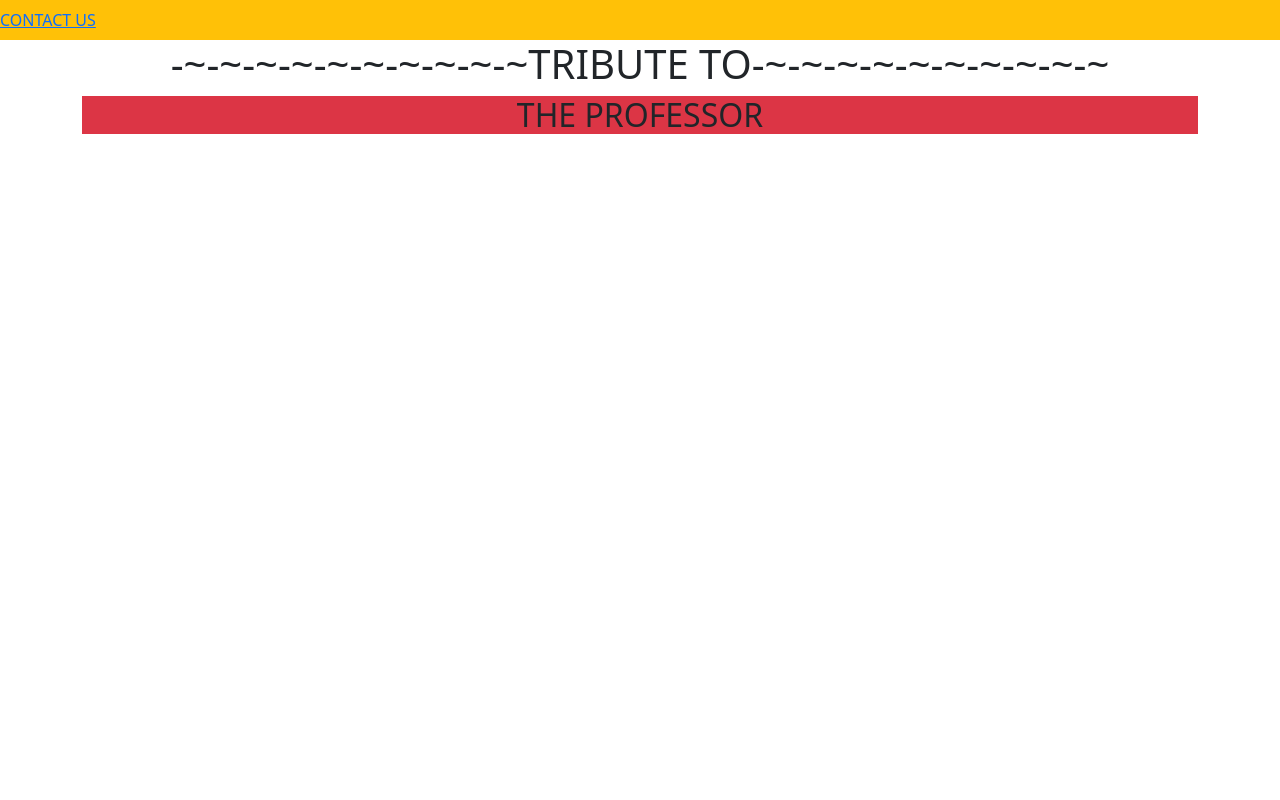
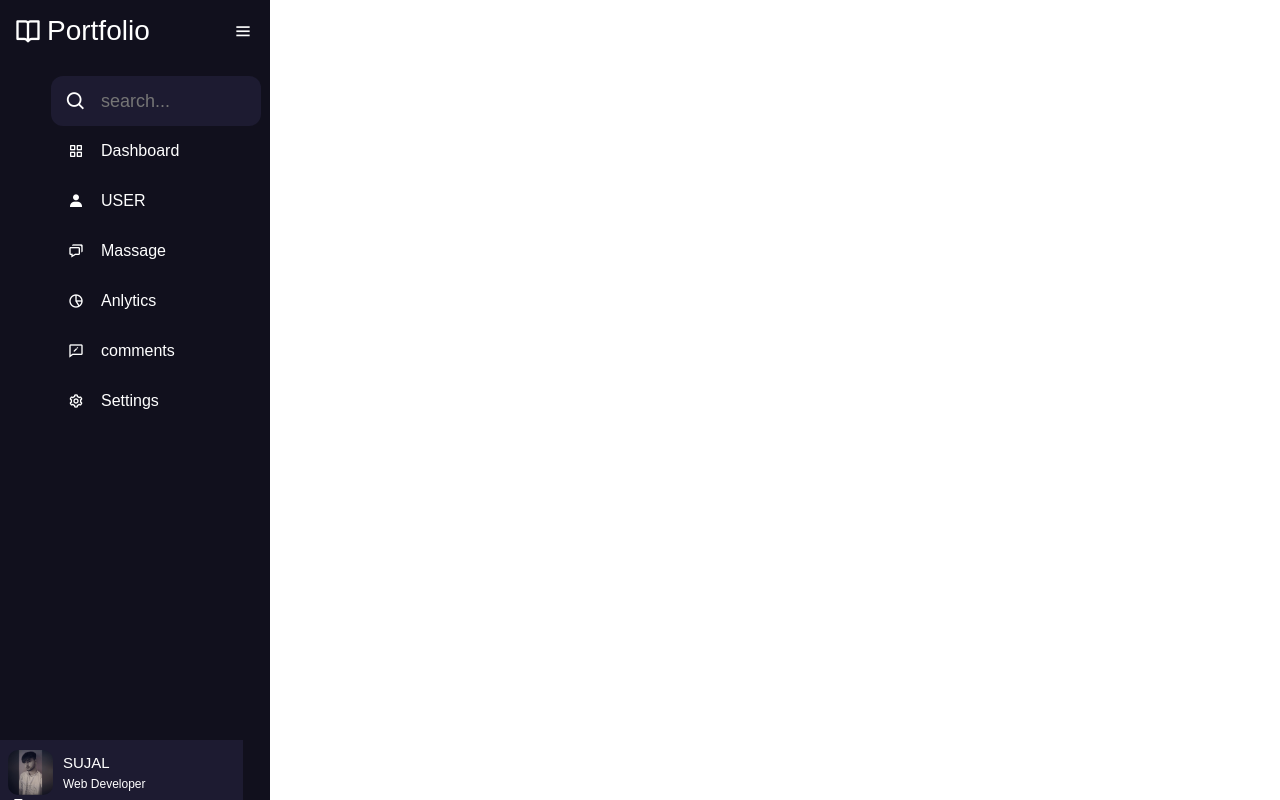
Before and after one commit to Sujalogy/tribute-page, a plain HTML site: page index.html in a window 1280 px wide. Drawn offline with nearby package versions, Linux system fonts and the light colour scheme.

Commit message:
change in profile image and edit in css

```diff
--- a/index.html
+++ b/index.html
@@ -1,6 +1,7 @@
 <!DOCTYPE html>
 <html lang="en">
 <head>
+  <link rel="stylesheet" href="style.css">
   <meta charset="UTF-8">
   <meta http-equiv="X-UA-Compatible" content="IE=edge">
   <meta name="viewport" content="width=device-width, initial-scale=1.0">
@@ -8,24 +9,84 @@
 <link href="https://cdn.jsdelivr.net/npm/bootstrap@5.1.3/dist/css/bootstrap.min.css" rel="stylesheet" integrity="sha384-1BmE4kWBq78iYhFldvKuhfTAU6auU8tT94WrHftjDbrCEXSU1oBoqyl2QvZ6jIW3" crossorigin="anonymous">
 <!-- JavaScript Bundle with Popper -->
 <script src="https://cdn.jsdelivr.net/npm/bootstrap@5.1.3/dist/js/bootstrap.bundle.min.js" integrity="sha384-ka7Sk0Gln4gmtz2MlQnikT1wXgYsOg+OMhuP+IlRH9sENBO0LRn5q+8nbTov4+1p" crossorigin="anonymous"></script>
-<title>Professor</title>
+<!-- boxicon link-->
+<link href='https://unpkg.com/boxicons@2.1.2/css/boxicons.min.css' rel='stylesheet'>
+<title>Portfolio</title>
 </head>
 
 <body>
-  <header>
+  <div class="sidebar">
+    <div class="logo_content">
+      <div class="logo">
+        <i class='bx bx-book-open'></i>
+        <div class="logo_name">Portfolio</div>
+      </div>
+      <i class='bx bx-menu' id="btn"></i>
+    </div>
+    <ul class="nav_list">
+      <li>
+          <i class='bx bx-search'></i>
+         <input type="text" placeholder="search...">
+        <!--<span class="tooltip">Dashboard</span> -->
+      </li>
+      <li>
+        <a href="#">
+          <i class='bx bx-grid-alt'></i>
+          <span class="links_name">Dashboard</span>
+        </a>
+        <!--<span class="tooltip">Dashboard</span> -->
+      </li>
+      <li>
+        <a href="#">
+          <i class='bx bxs-user'></i>
+          <span class="links_name">USER</span>
+        </a>
+        <!--<span class="tooltip">Dashboard</span> -->
+      </li>
+      <li>
+        <a href="#">
+          <i class='bx bx-chat'></i>
+          <span class="links_name">Massage</span>
+        </a>
+        <!--<span class="tooltip">Dashboard</span> -->
+      </li>
+      <li>
+        <a href="#">
+          <i class='bx bx-pie-chart-alt-2'></i>
+          <span class="links_name">Anlytics</span>
+        </a>
+        <!--<span class="tooltip">Dashboard</span> -->
+      </li>
+      <li>
+        <a href="#">
+          <i class='bx bx-comment-edit'></i>
+          <span class="links_name">comments</span>
+        </a>
+        <!--<span class="tooltip">Dashboard</span> -->
+      </li>
+      <li>
+        <a href="#">
+          <i class='bx bx-cog'></i>
+          <span class="links_name">Settings</span>
+        </a>
+        <!--<span class="tooltip">Dashboard</span> -->
+      </li>
+    </ul>
+    <div class="profile_content">
+      <div class="profile">
+        <div class="profile_details">
+          <img src="./images/mypic.jpeg" alt="">
+          <div class="name_job">
+            <div class="name">SUJAL</div>
+            <div class="job">Web Developer</div>
+          </div>
+        </div>
+        <i class='bx bx-log-out'></i>
+      </div>
 
-  </header>
-    <nav>
-      <div class="navbar text-center bg-warning ">
-        <a href="Contact.html">CONTACT US</a>
-      </div>
-    </nav>
-  </header>
-  <div class="container text-center">
-    <h1>-~-~-~-~-~-~-~-~-~-~TRIBUTE TO-~-~-~-~-~-~-~-~-~-~</h1>
-    <h2 class="container bg-danger">THE PROFESSOR</h2>
-    <img src="" alt="">
+    </div>
   </div>
+
 </body>
 
 </html>
--- a/style.css
+++ b/style.css
@@ -1,5 +1,160 @@
+/* google font link */
+@import url('https://fonts.googleapis.com/css2?family=Open+Sans:ital,wght@0,300;0,400;0,500;0,600;0,700;0,800;1,300;1,400;1,500;1,600;1,700;1,800&display=swap');
 * {
-  background-color: forestgreen;
   margin: 0%;
   padding: 0%;
+  box-sizing: border-box;
+  font-family: "poppins" , sans-serif;
 }
+
+body{
+  position: relative;
+  min-height: 100vh;
+  width: 100%;
+  overflow: hidden;
+}
+.sidebar{
+  position: fixed;
+  top: 0;
+  left: 0;
+  height: 100%;
+  width: 270px;
+  background: #11101d;
+  padding: 6px 14px;
+}
+
+.sidebar .logo_content .logo{
+  color: #fff;
+  display: flex;
+  height: 50px;
+  width: 100px;
+  align-items: center;
+}
+.logo_content .logo i{
+  font-size: 28px;
+  margin-right: 5px;
+}
+.logo_content .logo .logo_name{
+  font-size: 28px;
+  font-weight: 400;
+}
+.sidebar #btn{
+  position: absolute;
+  color: #fff;
+  left: 90%;
+  top: 6px;
+  font-size: 20px;
+  height: 50px;
+  width: 50px;
+  text-align: center;
+  line-height: 50px;
+  transform: translateX(-50%)
+}
+
+.sidebar ul{
+  margin-top: 20px;
+}
+
+.sidebar ul li{
+  position: relative;
+  height: 50px;
+  width: 100%;
+  margin: 0 5px;
+  list-style: none;
+  list-height: 50px;
+}
+
+.sidebar ul li input{
+  position: absolute;
+  height: 100%;
+  width: 100%;
+  left: 0;
+  top: 0;
+  border-radius: 12px;
+  outline: none;
+  border: none;
+  background: #1d1b31;
+  padding-left: 50px;
+  font-size: 18px;
+  color:#fff;
+}
+
+.sidebar ul li .bx-search {
+  position: absolute;
+  z-index: 99;
+  color: #fff;
+  font-size: 22px;
+}
+
+.sidebar ul li a {
+  color: #fff;
+  display: flex;
+  align-items: center;
+  text-decoration: none;
+  transition: all 0.4s ease;
+  border-radius: 12px;
+}
+
+.sidebar ul li a:hover{
+  color: #11101d;
+  background: #fff;
+}
+
+.sidebar ul li i{
+  height: 50px;
+  min-width: 50px;
+  border-radius: 12px;
+  line-height: 50px;
+  text-align: center;
+}
+
+.sidebar .profile_content{
+  position: absolute;
+  color: #fff;
+  bottom: 0;
+  left: 0;
+  width: 90%;
+}
+
+.sidebar .profile_content .profile{
+  position: relative;
+  padding: 10px 8px;
+  height: 60px;
+  background: #1d1b31;
+}
+.profile_content .profile .profile_details{
+  display: flex;
+  align-items: center;
+}
+
+.profile .profile_details img{
+  height: 45px;
+  width: 45px;
+  object-fit: cover;
+  border-radius: 10px;
+}
+
+.profile .profile_details .name_job{
+  margin-left: 10px;
+}
+
+.profile .profile_details .name{
+  font-size: 15px;
+  font-weight: 400;
+}
+
+.profile .profile_details .job{
+  font-size: 12px;
+}
+
+.profile #log_out{
+  position: absolute;
+  right: 88%;
+  bottom: 5px;
+  transform: translateX(-50%);
+  min-width: 50px;
+  min-height: 50px;
+  line-height: 20px;
+  font-size: 20px;
+  border-radius: 12px;
+}
```
Also changed, not shown: images/images.jpg (added), images/mypic.jpeg (added).
